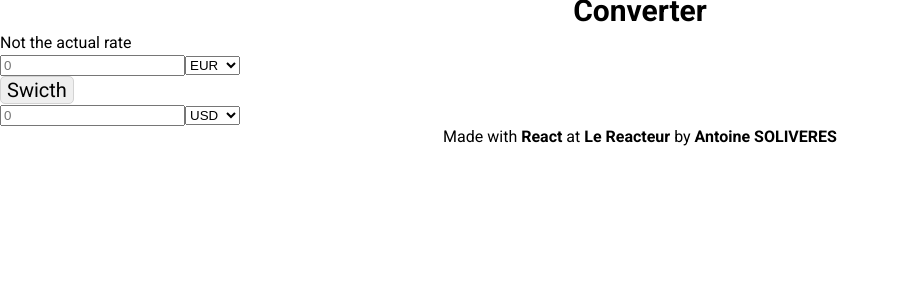
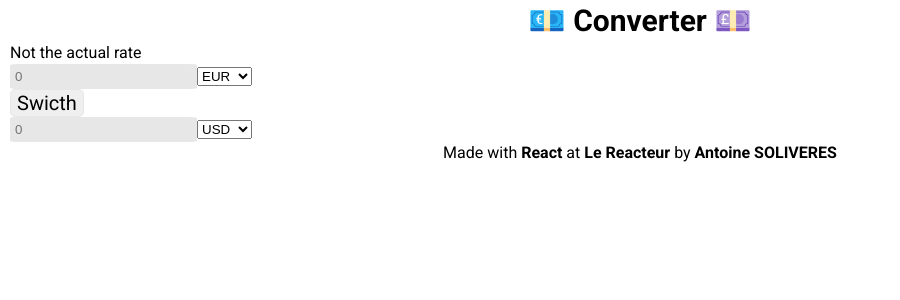
Before and after one commit to Ant0yne/react-currency-converter-exercise, a React (Vite) app: page / in a window 1280 px wide. Shown: the top 300 px of the page, without its empty margins (0-900 px from the left). Built offline with nearby package versions, Linux system fonts and the light colour scheme.

Commit message:
fix-onFocus

```diff
--- a/src/App.css
+++ b/src/App.css
@@ -1,7 +1,7 @@
 @import url("https://fonts.googleapis.com/css2?family=Roboto:ital,wght@0,100;0,300;0,400;0,500;0,700;0,900;1,100;1,300;1,400;1,500;1,700;1,900&display=swap");
 
 :root {
-	--light-grey: #d3d3d3;
+	--light-grey: #e7e7e7;
 	--white: #fff;
 	--black: #000;
 	--purple: #5c48d3;
@@ -20,13 +20,7 @@ html {
 body {
 	font-size: 1.6rem;
 	line-height: 22px;
-}
-
-h1 {
-	font-size: 3rem;
-	text-align: center;
-	font-weight: bold;
-	margin-bottom: 10px;
+	padding: 10px;
 }
 
 button {
@@ -39,13 +33,3 @@ button {
 button:hover {
 	background-color: var(--purple);
 }
-
-a {
-	color: var(--black);
-	text-decoration: none;
-}
-
-a,
-span {
-	font-weight: bold;
-}
--- a/src/components/Footer/footer.css
+++ b/src/components/Footer/footer.css
@@ -1,3 +1,13 @@
 footer {
 	text-align: center;
 }
+
+a {
+	color: var(--black);
+	text-decoration: none;
+}
+
+a,
+span {
+	font-weight: bold;
+}
--- a/src/components/Header/header.css
+++ b/src/components/Header/header.css
@@ -0,0 +1,6 @@
+h1 {
+	font-size: 3rem;
+	text-align: center;
+	font-weight: bold;
+	margin-bottom: 10px;
+}
--- a/src/components/Header/index.jsx
+++ b/src/components/Header/index.jsx
@@ -4,7 +4,7 @@ const Header = () => {
 	return (
 		<>
 			<header>
-				<h1>Converter</h1>
+				<h1>💶 Converter 💷</h1>
 				<h2>Not the actual rate</h2>
 			</header>
 		</>
--- a/src/components/Input/index.jsx
+++ b/src/components/Input/index.jsx
@@ -35,13 +35,20 @@ const Input = ({
 
 	return (
 		<>
-			<div>
+			<div className="input">
 				<input
 					type="number"
 					value={position === "Top" ? valueTop : valueBot}
 					placeholder={isFocus ? "" : "0"}
 					onFocus={() => {
 						setIsFocus(true);
+						if (
+							(valueBot === 0 || valueBot === "") &&
+							(valueBot === 0 || valueBot === "")
+						) {
+							setValueTop("");
+							setValueBot("");
+						}
 					}}
 					onBlur={() => {
 						setIsFocus(false);
--- a/src/components/Input/input.css
+++ b/src/components/Input/input.css
@@ -0,0 +1,6 @@
+.input > input {
+	background-color: var(--light-grey);
+	border: none;
+	border-radius: 5%;
+	padding: 5px;
+}
```
